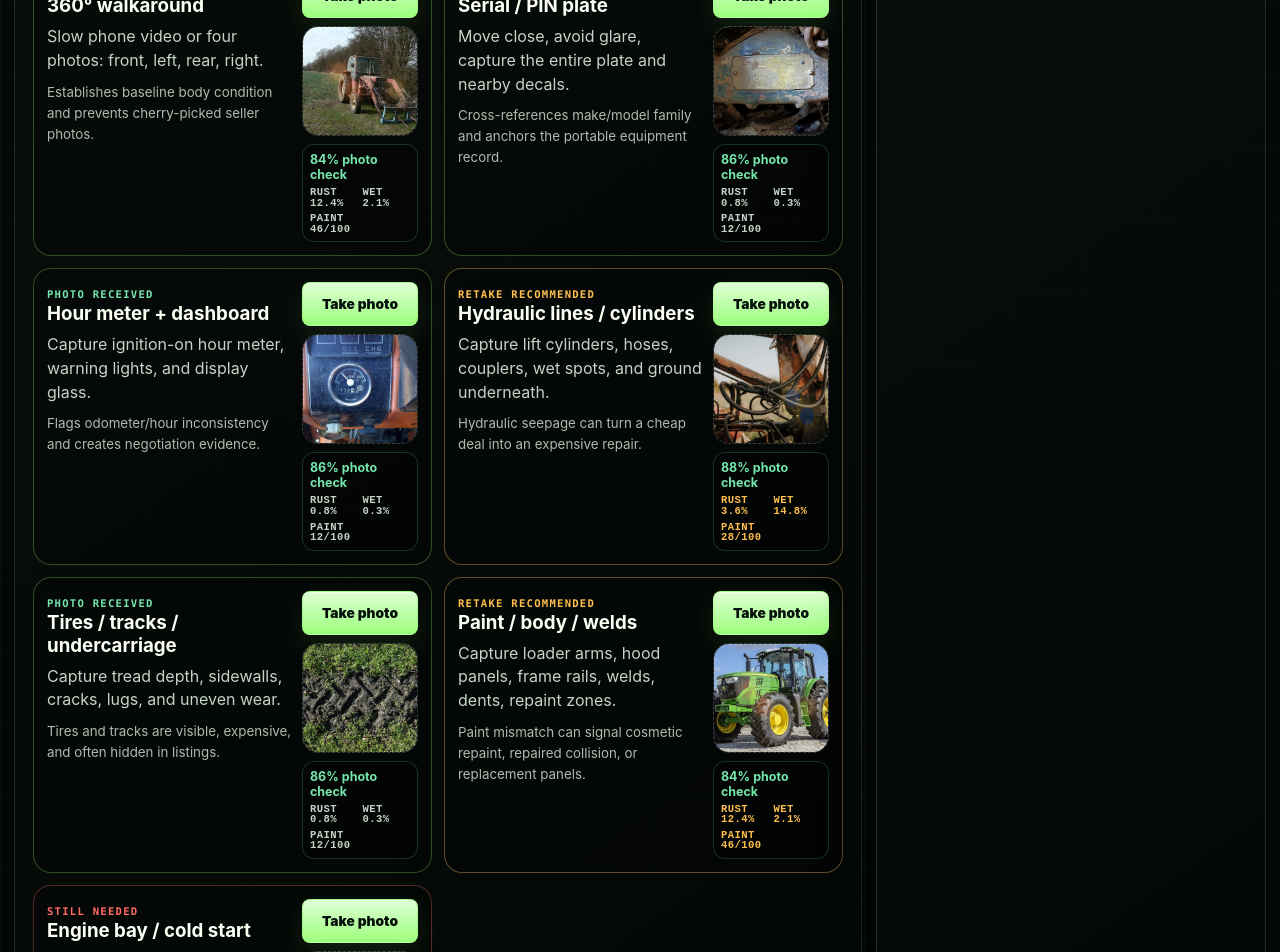
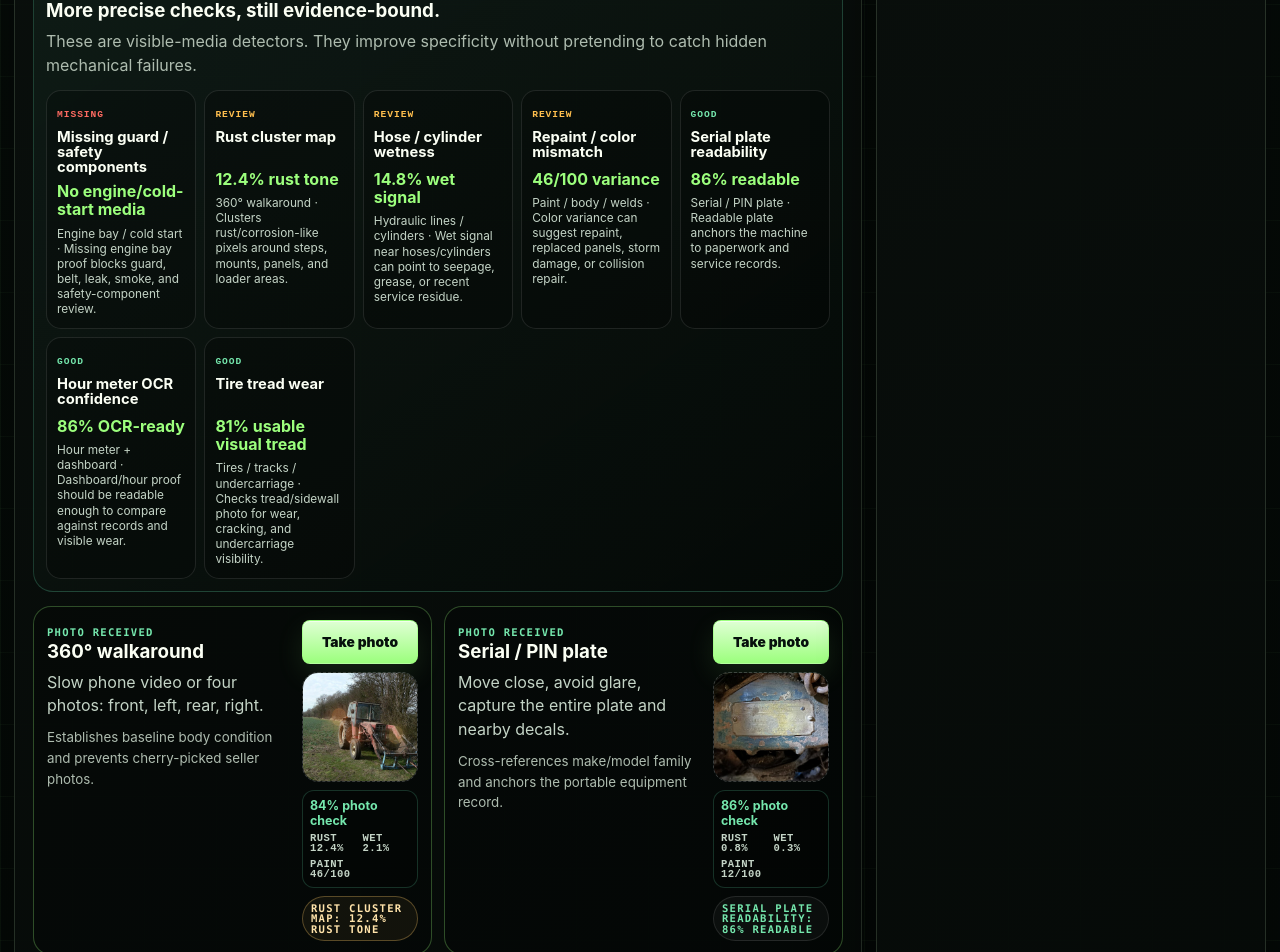
Before and after one commit to primetimeindy/farmfax, a React (Vite) app: page / in a window 1280 px wide. Shown: the part 2300-3252 px from the top of the page. Built offline with nearby package versions, Linux system fonts and the light colour scheme.

Commit message:
feat: add specific defect detectors

```diff
--- a/src/App.css
+++ b/src/App.css
@@ -149,6 +149,21 @@ h3 { margin:0 0 8px; }
 .zone-grid article.missing span { color:var(--red); }
 .zone-grid article b { display:block; margin:9px 0 7px; line-height:1.05; }
 .zone-grid article small { color:var(--muted); font-weight:850; }
+.specific-detector-stack { margin:12px 0 14px; border:1px solid rgba(110,247,194,.20); border-radius:20px; padding:12px; background:linear-gradient(145deg, rgba(110,247,194,.055), rgba(0,0,0,.18)); }
+.specific-detector-stack h3 { margin:6px 0 8px; }
+.specific-detector-stack p { margin:0 0 12px; color:var(--muted); }
+.detector-grid { display:grid; grid-template-columns:repeat(auto-fit,minmax(150px,1fr)); gap:8px; }
+.detector-grid article { min-height:160px; border:1px solid rgba(255,255,255,.10); border-radius:15px; padding:10px; background:rgba(0,0,0,.24); }
+.detector-grid article span { color:var(--mint); font:1000 .6rem/1 ui-monospace, monospace; letter-spacing:.10em; text-transform:uppercase; }
+.detector-grid article.review span { color:var(--amber); }
+.detector-grid article.missing span { color:var(--red); }
+.detector-grid article b { display:block; margin:9px 0 6px; min-height:34px; font-size:.92rem; line-height:1.05; }
+.detector-grid article strong { display:block; color:var(--green); font-size:1rem; line-height:1.15; }
+.detector-grid article small { display:block; margin-top:8px; color:#c4d4c6; font-size:.74rem; line-height:1.28; }
+.slot-detector-chips { display:grid; gap:5px; }
+.slot-detector-chips span { display:block; border:1px solid rgba(255,255,255,.10); border-radius:999px; padding:6px 8px; color:#d7e4d1; background:rgba(255,255,255,.035); font:900 .62rem/1.15 ui-monospace, monospace; text-transform:uppercase; letter-spacing:.035em; }
+.slot-detector-chips span.review { color:#ffe3aa; border-color:rgba(255,202,103,.30); background:rgba(255,202,103,.06); }
+.slot-detector-chips span.missing { color:#ffd0c9; border-color:rgba(255,107,98,.30); background:rgba(255,107,98,.06); }
 .post-scan-decision { margin-top:14px; display:grid; grid-template-columns:minmax(0,1fr) minmax(360px,.78fr); gap:14px; }
 .decision-card, .report-preview-card { border:1px solid rgba(156,255,125,.18); border-radius:24px; padding:20px; background:linear-gradient(145deg, rgba(13,20,16,.96), rgba(2,6,4,.96)); box-shadow:var(--shadow); }
 .decision-card { background:radial-gradient(circle at 10% 0%, rgba(255,191,78,.16), transparent 38%), linear-gradient(145deg, rgba(20,23,14,.96), rgba(4,6,3,.96)); }
@@ -374,6 +389,7 @@ h3 { margin:0 0 8px; }
   .qr-share-block { grid-template-columns:1fr; }
   .qr-share-block img { justify-self:center; width:132px; height:132px; }
   .capture-grid, .question-grid, .risk-strip, .risk-factor-grid, .scenario-switcher, .trace-grid, .judge-proof-grid, .defense-panel, .proof-strip, .scan-cockpit, .zone-grid, .post-scan-decision, .preview-proof-row { grid-template-columns:1fr; }
+  .detector-grid { grid-template-columns:1fr; }
   .scan-viewport, .scan-viewport img { min-height:260px; }
   .scan-stats { grid-template-columns:repeat(2,1fr); }
   .guide-brackets { inset:82px 28px 74px; }
--- a/src/App.tsx
+++ b/src/App.tsx
@@ -32,6 +32,13 @@ type VideoAnalysis = {
   frames: VideoFrameAnalysis[]
   aggregate: ImageAnalysis
   summary: string
+}
+
+type DetectorSignal = {
+  label: string
+  value: string
+  status: 'good' | 'review' | 'missing'
+  reason: string
 }
 
 type CaptureSlot = {
@@ -190,6 +197,26 @@ function cameraGuideForSlot(slot: CaptureSlot | null) {
   if (slot.id === 'tires') return { primary: 'Fill frame with tread + sidewall', detail: 'Hold steady and include tread blocks, sidewall, and undercarriage edge.' }
   if (slot.id === 'engine') return { primary: 'Fill frame with engine bay', detail: 'Capture belts, hoses, filters, leaks, smoke context, and cold-start proof.' }
   return { primary: 'Fill frame with full machine side', detail: 'Hold steady, walk slowly, and keep paint, welds, loader arms, and panels in view.' }
+}
+
+function detectorSignalsForSlot(slot: CaptureSlot): DetectorSignal[] {
+  if (slot.state === 'missing') {
+    if (slot.id === 'engine') return [{ label: 'Missing guard / safety components', value: 'No engine/cold-start media', status: 'missing', reason: 'Missing engine bay proof blocks guard, belt, leak, smoke, and safety-component review.' }]
+    return [{ label: 'Proof missing', value: 'No media', status: 'missing', reason: 'FarmFax cannot inspect what was not captured.' }]
+  }
+  const analysis = slot.analysis
+  if (slot.id === 'tires') return [{ label: 'Tire tread wear', value: analysis ? `${Math.max(0, 100 - Math.round(analysis.paintVariance * 1.6))}% usable visual tread` : 'pending', status: analysis && analysis.paintVariance > 42 ? 'review' : 'good', reason: 'Checks tread/sidewall photo for wear, cracking, and undercarriage visibility.' }]
+  if (slot.id === 'hydraulics') return [{ label: 'Hose / cylinder wetness', value: analysis ? `${analysis.wetPct}% wet signal` : 'pending', status: analysis && analysis.wetPct > 8 ? 'review' : 'good', reason: 'Wet signal near hoses/cylinders can point to seepage, grease, or recent service residue.' }]
+  if (slot.id === 'serial') return [{ label: 'Serial plate readability', value: analysis ? `${analysis.confidence}% readable` : 'pending', status: analysis && analysis.confidence < 80 ? 'review' : 'good', reason: 'Readable plate anchors the machine to paperwork and service records.' }]
+  if (slot.id === 'hours') return [{ label: 'Hour meter OCR confidence', value: analysis ? `${analysis.confidence}% OCR-ready` : 'pending', status: analysis && analysis.confidence < 80 ? 'review' : 'good', reason: 'Dashboard/hour proof should be readable enough to compare against records and visible wear.' }]
+  if (slot.id === 'walkaround') return [{ label: 'Rust cluster map', value: analysis ? `${analysis.rustPct}% rust tone` : 'pending', status: analysis && analysis.rustPct > 8 ? 'review' : 'good', reason: 'Clusters rust/corrosion-like pixels around steps, mounts, panels, and loader areas.' }]
+  if (slot.id === 'paint') return [{ label: 'Repaint / color mismatch', value: analysis ? `${analysis.paintVariance}/100 variance` : 'pending', status: analysis && analysis.paintVariance > 35 ? 'review' : 'good', reason: 'Color variance can suggest repaint, replaced panels, storm damage, or collision repair.' }]
+  if (slot.id === 'engine') return [{ label: 'Missing guard / safety components', value: 'requires engine/cold-start proof', status: 'review', reason: 'Engine bay/cold-start media lets a reviewer check covers, belts, guards, leaks, smoke context, and obvious safety omissions.' }]
+  return []
+}
+
+function detectorPriority(status: DetectorSignal['status']) {
+  return status === 'missing' ? 3 : status === 'review' ? 2 : 1
 }
 
 function clampScore(value: number) {
@@ -543,6 +570,10 @@ function App() {
   const sellerQuestionPreview = reportSeed.buyerQuestions.slice(0, 3)
   const missingProofPreview = missing.slice(0, 3)
   const guideCopy = cameraGuideForSlot(cameraSlot)
+  const specificDetectorSignals = useMemo(() => slots
+    .flatMap((slot) => detectorSignalsForSlot(slot).map((signal) => ({ ...signal, slot })))
+    .sort((a, b) => detectorPriority(b.status) - detectorPriority(a.status))
+    .slice(0, 7), [slots])
   const riskSummary = useMemo(() => buildRiskSummary(slots, findings, analyzedSlots.length, reportSeed), [slots, findings, analyzedSlots.length, reportSeed])
   const dealPosture = missing.some((slot) => slot.id === 'serial' || slot.id === 'hours')
     ? 'Do not send money yet'
@@ -1050,6 +1081,23 @@ function App() {
               ))}
             </div>
           </div>
+          <div className="specific-detector-stack" data-qa="specific-detector-stack">
+            <div>
+              <span className="section-label">Specific detector stack</span>
+              <h3>More precise checks, still evidence-bound.</h3>
+              <p>These are visible-media detectors. They improve specificity without pretending to catch hidden mechanical failures.</p>
+            </div>
+            <div className="detector-grid">
+              {specificDetectorSignals.map((signal) => (
+                <article key={`${signal.slot.id}-${signal.label}`} className={signal.status}>
+                  <span>{signal.status}</span>
+                  <b>{signal.label}</b>
+                  <strong>{signal.value}</strong>
+                  <small>{signal.slot.title} · {signal.reason}</small>
+                </article>
+              ))}
+            </div>
+          </div>
           <div className="capture-grid">
             {slots.map((slot) => (
               <article className={`capture-slot ${slot.state}`} key={slot.id}>
@@ -1092,6 +1140,11 @@ function App() {
                       <span>paint {slot.analysis.paintVariance}/100</span>
                     </div>
                   )}
+                  <div className="slot-detector-chips" data-qa="slot-detector-chips">
+                    {detectorSignalsForSlot(slot).map((signal) => (
+                      <span key={`${slot.id}-${signal.label}`} className={signal.status}>{signal.label}: {signal.value}</span>
+                    ))}
+                  </div>
                   {slot.video && (
                     <div className="video-summary">
                       <b>{slot.video.frameCount} frames checked</b>
```
Also changed, not shown: scripts/verify-demo.mjs (+9 -0 lines).
